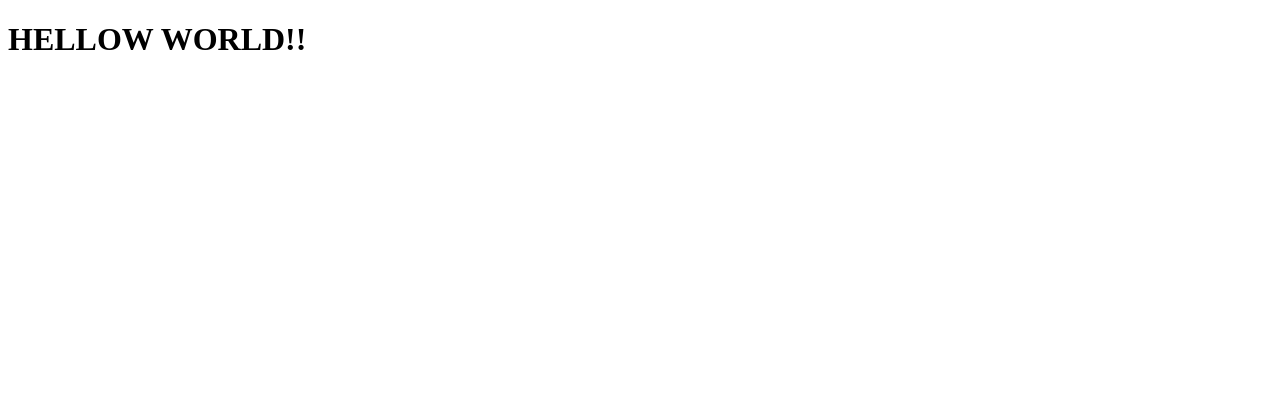
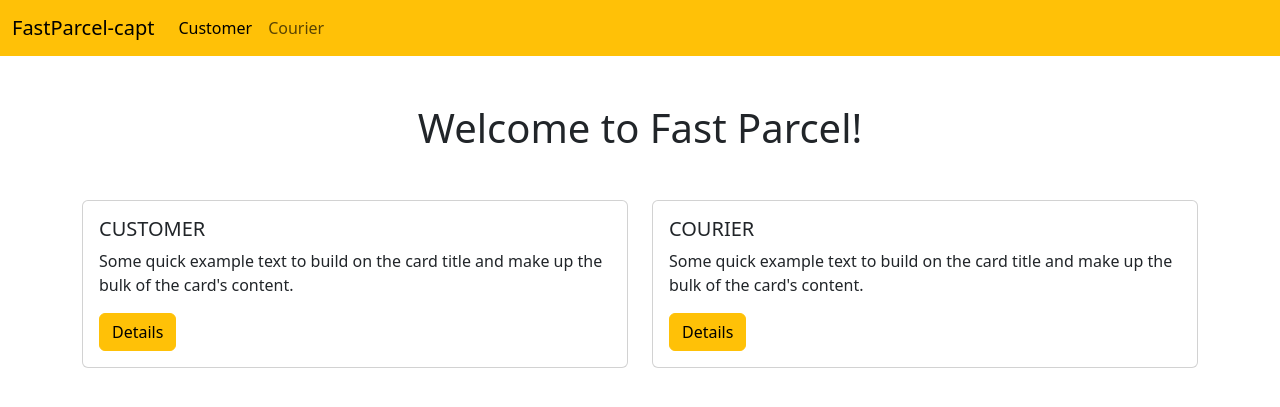
Before and after one commit to carlosp81/fast-parcel-capt, a Django app: page / in a window 1280 px wide. Shown: the top 407 px of the page. Run offline with Django 4.2, Linux system fonts and the light colour scheme; some libraries are stand-ins or nearby versions.

Commit message:
Add boostrap5 to the project, render OK

```diff
--- a/pyproject.toml
+++ b/pyproject.toml
@@ -8,6 +8,7 @@ readme = "README.md"
 [tool.poetry.dependencies]
 python = "3.12.0"
 django = "4.2.7"
+django-bootstrap-v5 = "^1.0.11"
 
 
 [build-system]
--- a/src/config/settings.py
+++ b/src/config/settings.py
@@ -44,7 +44,9 @@ PROJECT_APPS = [
     'p_apps.core'
 ]
 
-THIRD_PARTY_APPS = []
+THIRD_PARTY_APPS = [
+    'bootstrap5'
+]
 
 INSTALLED_APPS = DJANGO_APPS + PROJECT_APPS + THIRD_PARTY_APPS
 
@@ -61,7 +63,6 @@ MIDDLEWARE = [
 
 ROOT_URLCONF = 'config.urls'
 
-print(BASE_DIR)
 
 TEMPLATES = [
     {
--- a/src/templates/core/index.html
+++ b/src/templates/core/index.html
@@ -4,10 +4,63 @@
     <meta charset="UTF-8">
     <meta name="viewport" content="width=device-width, initial-scale=1.0">
     <title>FastParcel-capt</title>
+
+    {% load bootstrap5 %}
+    {% bootstrap_css %}
+    {% bootstrap_javascript %}
 </head>
 <body>
 
-    <h1>HELLOW WORLD!!</h1>
+    <nav class="navbar navbar-expand-lg bg-warning">
+        <div class="container-fluid">
+          <a class="navbar-brand" href="#">FastParcel-capt</a>
+          <button class="navbar-toggler" type="button" data-bs-toggle="collapse" data-bs-target="#navbarSupportedContent" aria-controls="navbarSupportedContent" aria-expanded="false" aria-label="Toggle navigation">
+            <span class="navbar-toggler-icon"></span>
+          </button>
+
+          <div class="collapse navbar-collapse" id="navbarSupportedContent">
+            <ul class="navbar-nav me-auto mb-2 mb-lg-0">
+              <li class="nav-item">
+                <a class="nav-link active" aria-current="page" href="/customer">Customer</a>
+              </li>
+              <li class="nav-item">
+                <a class="nav-link" href="/courier">Courier</a>
+              </li>
+            </ul>
+
+          </div>
+        </div>
+    </nav>
+
+    <div class="container">
+        <div class="col-lg-12">
+            <h1 class="text-center mt-5 mb-5">Welcome to Fast Parcel!</h1>
+
+            <div class="row">
+
+                <div class="col-lg-6 mb-4">
+                    <div class="card">
+                        <div class="card-body">
+                          <h5 class="card-title">CUSTOMER</h5>
+                          <p class="card-text">Some quick example text to build on the card title and make up the bulk of the card's content.</p>
+                          <a href="/customer/" class="btn btn-warning">Details</a>
+                        </div>
+                    </div>
+                </div>
+
+                <div class="col-lg-6 mb-4">
+                    <div class="card">
+                        <div class="card-body">
+                          <h5 class="card-title">COURIER</h5>
+                          <p class="card-text">Some quick example text to build on the card title and make up the bulk of the card's content.</p>
+                          <a href="/courier/" class="btn btn-warning">Details</a>
+                        </div>
+                    </div>
+                </div>
+            </div>
+        </div>
+
+    </div>
 
 </body>
 </html>
```
Also changed, not shown: 1 other file.
